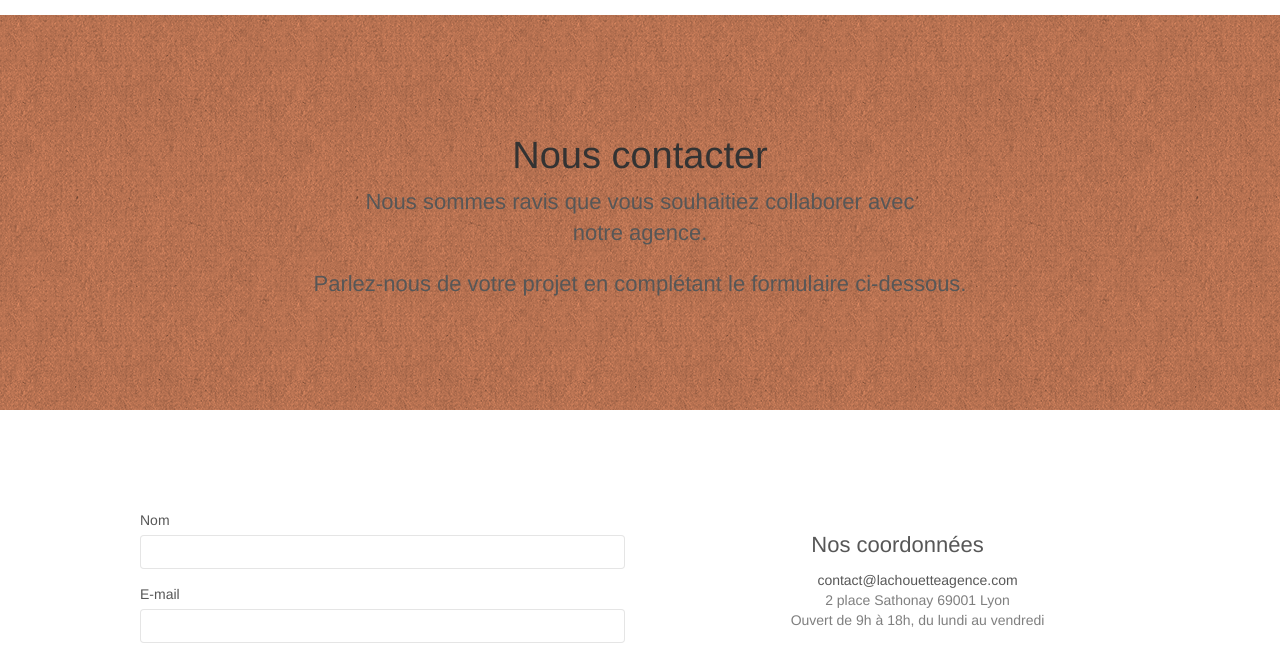
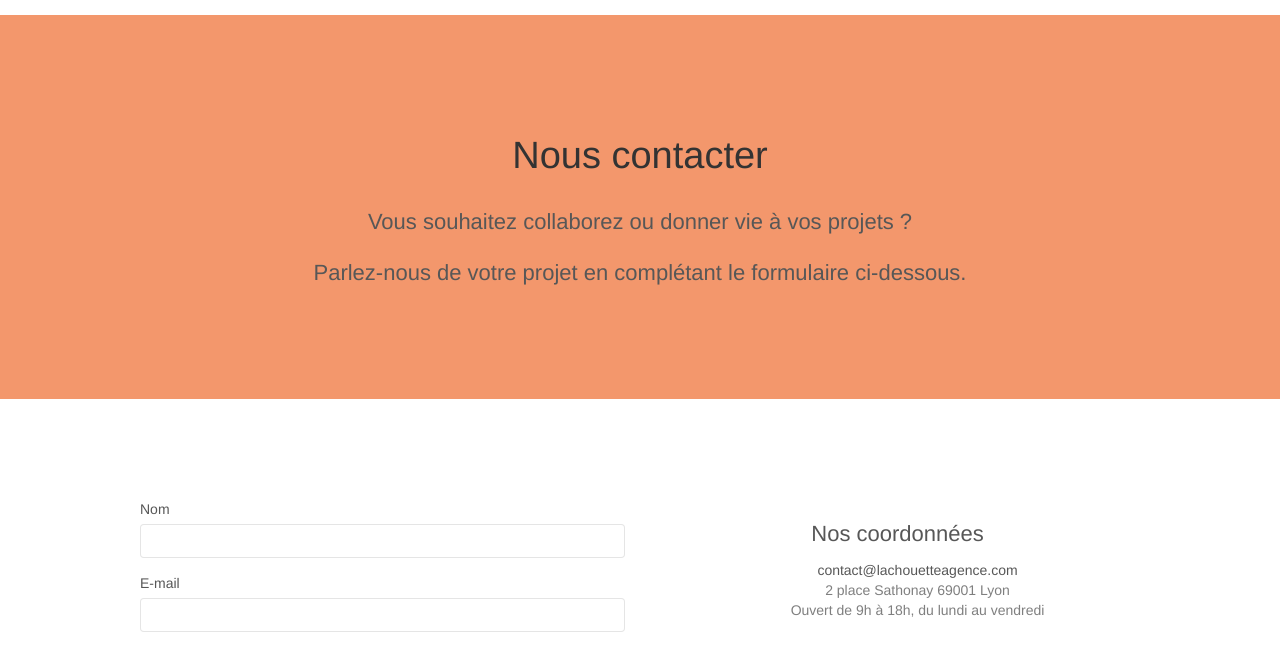
Before and after one commit to Lisa-DevWeb/Rouveyrolles_Lisa_P4_v2_11052021, a plain HTML site: page contact.html in a window 1280 px wide. Shown: the part 77-724 px from the top of the page. Drawn offline with Linux system fonts and the light colour scheme.

```diff
--- a/contact.html
+++ b/contact.html
@@ -42,16 +42,16 @@
 <!-- Header END -->
 
 <!-- Présentation -->
-<section class="bloc bg-dots-bg bg-repeat bgc-atomic-tangerine d-bloc bloc-bg-texture texture-paper" id="bloc-6">
+<section class="bloc bg-repeat bgc-atomic-tangerine d-bloc bloc-bg-texture" id="bloc-6">
 	<div class="container bloc-lg">
 		<div class="row">
 			<div class="col-sm-12">
 				<h1 class="text-center hero-bloc-text">
 					Nous contacter
 				</h1>
-
+<br>
 				<h2 class="text-center mg-lg tight-width-whitespace">
-					Nous sommes ravis que vous souhaitiez collaborer avec notre agence.
+					Vous souhaitez collaborez ou donner vie à vos projets ?
 				</h2>
 
 				<h2 class="text-center">
@@ -68,57 +68,6 @@
 	<div class="container bloc-lg">
 		<div class="row">
 			<div class="col-sm-6">
-				<!-- <form id="form_1" action="" method="get" novalidate success-msg="Your message has been sent.">
-					<div class="form-group">
-						<label for="name">
-							Nom
-						</label>
-						<input type="text" name="name" id="name" class="form-control" required>
-					</div>
-					<div class="form-group">
-						<label for="email">
-							E-mail
-						</label>
-						<input type="email" name="email" id="email" class="form-control" required>
-					</div>
-					<div class="form-group">
-						<label>
-							Comment avez-vous connu l'agence ?
-						</label>
-						<input class="form-control" type="email" required id="input_504" />
-					</div>
-					<div class="form-group">
-						<label>
-							Brief de votre projet (Ajoutez autant de détails que nécessaire)<br>
-						</label><textarea id="message" class="form-control" rows="4" cols="50" required></textarea>
-					</div>
-
-					<button class="bloc-button btn btn-lg btn-block cta-hero btn-atomic-tangerine" type="submit" value="Subscribe!">
-						Envoyer
-					</button>
-				</form> -->
-
-				<!-- <form id="form_1" action="" method="get">
-					<div class="form-group">
-					  <label for="name">Nom</label>
-					  <input type="text" name="name" id="name" class="form-control" required>
-					</div>
-
-					<div class="form-group">
-					  <label for="email">E-mail</label>
-					  <input type="email" name="email" id="email" class="form-control" required>
-					</div>
-
-					<div class="form-group">
-						<label>
-							Brief de votre projet (Ajoutez autant de détails que nécessaire)<br>
-						</label><textarea id="message" class="form-control" rows="4" cols="50" required></textarea>
-					</div>
-
-					<button class="bloc-button btn btn-lg btn-block cta-hero btn-atomic-tangerine" type="submit" value="Subscribe!">
-						Envoyer
-					</button>
-				  </form> -->
 
 				<form id="form_1" action="" method="get">
 					<div class="form-group">
@@ -180,7 +129,6 @@
 <a class="bloc-button btn btn-d scrollToTop" onclick="scrollToTarget('1')"><span class="fa fa-chevron-up" aria-label="Remonter"></span></a>
 <!-- ScrollToTop Button END-->
 
-
 <!-- Footer -->
 <footer class="bloc bgc-atomic-tangerine d-bloc" id="bloc-8">
 	<div class="container bloc-sm">
@@ -196,16 +144,19 @@
 							<a class="social" href="https://twitter.com/home" target="_blank"><span class="fa fa-twitter icon-md"></span></a>
 						</div>
 					</div>
+
 					<div class="col-sm-3">
 						<div class="text-center">
 							<a class="social" href="https://www.facebook.com" target="_blank"><span class="fa fa-facebook icon-md"></span></a>
 						</div>
 					</div>
+
 					<div class="col-sm-3">
 						<div class="text-center">
 							<a class="social" href="https://dribbble.com" target="_blank"><span class="fa fa-dribbble icon-md"></span></a>
 						</div>
 					</div>
+
 					<div class="col-sm-3">
 						<div class="text-center">
 							<a class="social" href="https://www.instagram.com" target="_blank"><span class="fa fa-instagram icon-md"></span></a>
```
